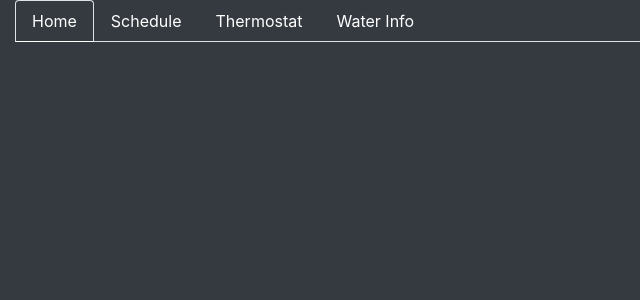
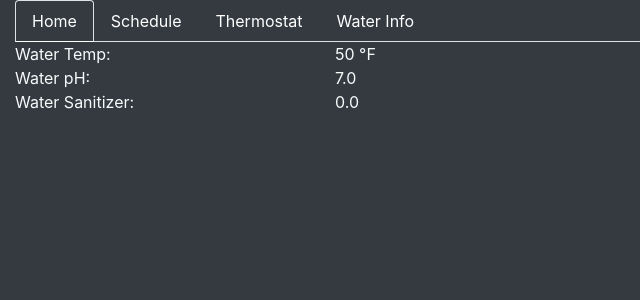
Before and after one commit to infinitymdm/PoolControl, a Django app: page /water_info/ in a window 1280 px wide. Shown: the top 300 px of the page, without its empty margins (0-640 px from the left). Run offline with Django 3.2, Linux system fonts and the light colour scheme; data comes from the database, SQL or seed files in the repository; both versions use the stored data as it was after the commit; some libraries are stand-ins or nearby versions.

Commit message:
Water Info page now shows the water data

```diff
--- a/Homepage/templates/water_info.html
+++ b/Homepage/templates/water_info.html
@@ -3,3 +3,32 @@
 {% block navbar %}
 {%include 'navbar.html' %}
 {% endblock %}
+
+<!-- Left Column -->
+{% block leftColumn %}
+<div class="row">
+    <div class="col">
+        Water Temp:
+    </div>
+    <div class="col">
+        {{ water_data.water_temp }}
+        °F
+    </div>
+</div>
+<div class="row">
+    <div class="col">
+        Water pH:
+    </div>
+    <div class="col">
+        {{ water_data.water_pH }}
+    </div>
+</div>
+<div class="row">
+    <div class="col">
+        Water Sanitizer:
+    </div>
+    <div class="col">
+        {{ water_data.water_sanitizer }}
+    </div>
+</div>
+{% endblock %}
--- a/Homepage/views.py
+++ b/Homepage/views.py
@@ -36,4 +36,14 @@ def thermostat(request):
     return render(request, 'thermostat.html', { "meta" : meta })
 
 def water_info(request):
-    return render(request, 'water_info.html', { "meta" : meta })
+    water_obj = Sensor_Info.objects.get(id=1)
+    water_data = {
+        'water_temp': water_obj.water_temp_sensed,
+        'water_pH': water_obj.water_pH_sensed,
+        'water_sanitizer': water_obj.water_sanitizer_sensed
+    }
+    context = {
+        'water_data': water_data,
+        'meta': meta
+    }
+    return render(request, 'water_info.html', context)
```
Also changed, not shown: db.sqlite3.
